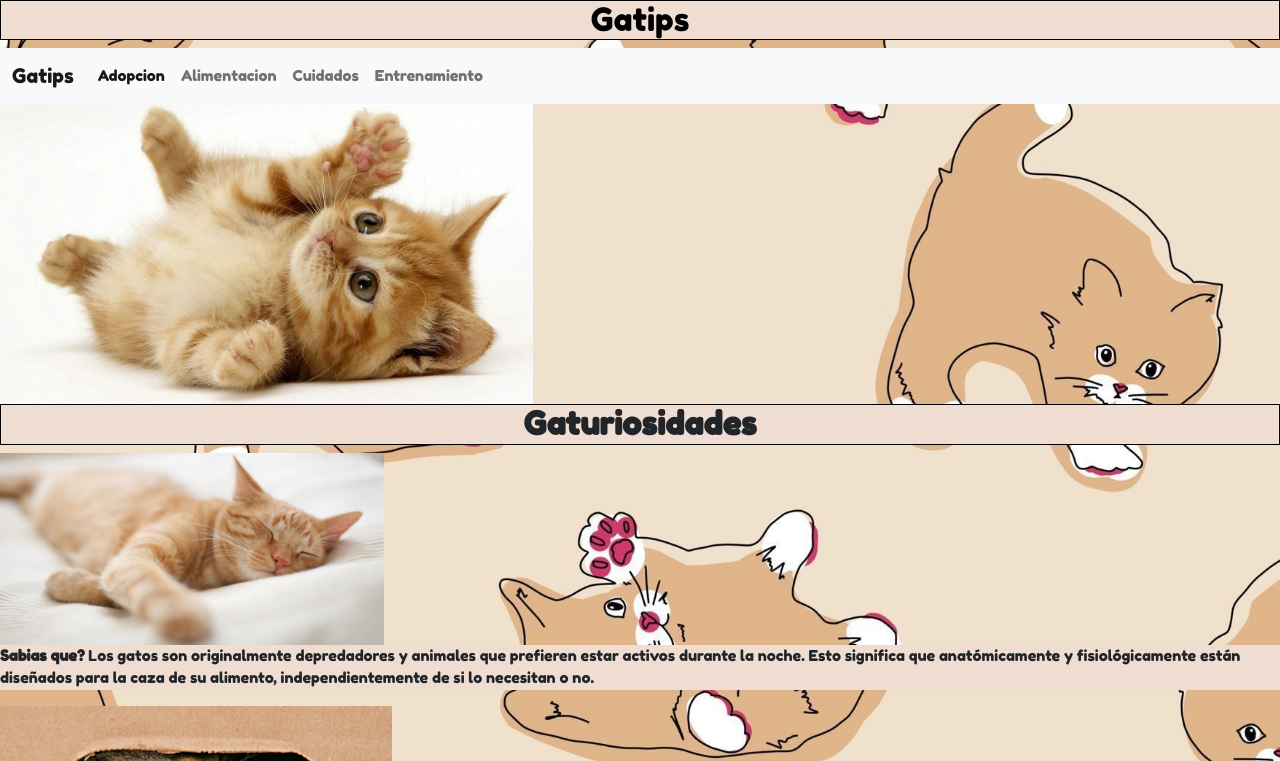
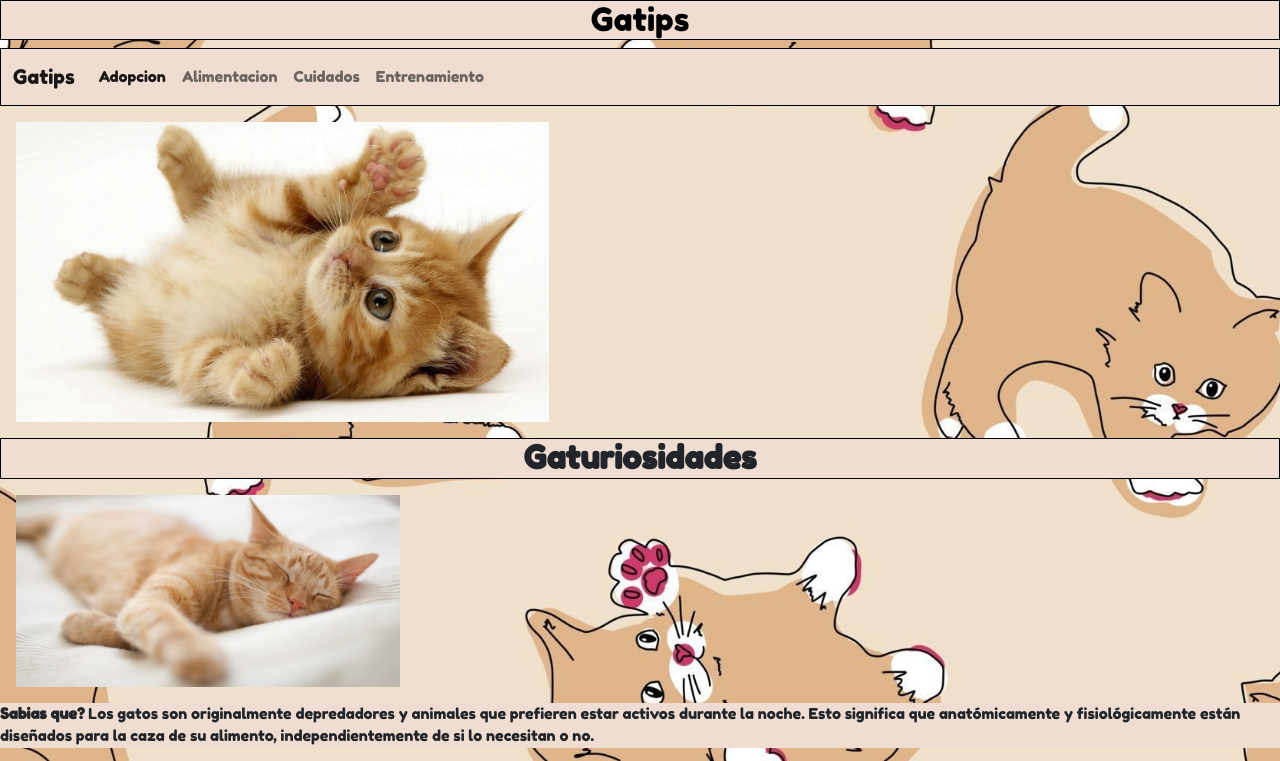
Before and after one commit to CamiloFasciolo/Desafios-Coder, a plain HTML site: page Index.html in a window 1280 px wide. Shown: the top 761 px of the page. Drawn offline with nearby package versions, Linux system fonts and the light colour scheme.

Commit message:
Modifique navbar e Images

```diff
--- a/Index.html
+++ b/Index.html
@@ -28,7 +28,7 @@
     <!-- ------------------------------- Inicio Header -------------------------------- -->
     <header>
       <h1 class="Gatips">Gatips</h1>
-      <nav class="navbar navbar-expand-lg navbar-light bg-light">
+      <nav class="navbar navbar-expand-lg navbar-light bg-gatips navbar-text" >
           <div class="container-fluid">
             <a class="navbar-brand" href="#">Gatips</a>
             <button class="navbar-toggler" type="button" data-bs-toggle="collapse" data-bs-target="#navbarNav" aria-controls="navbarNav" aria-expanded="false" aria-label="Toggle navigation">
--- a/style.css
+++ b/style.css
@@ -36,11 +36,13 @@
 }
 
 .Image {
+    margin: 1rem;
     width: auto;
     height: 300px;
 }
 
 .Curiosidades {
+    margin: 1rem;
     width: auto;
     display: flex;
     justify-content: center;
@@ -317,3 +319,15 @@
     align-items: flex-end;
     justify-content: space-between;
 }
+
+/* ------------------------------ Bootstrap CSS ----------------------------- */
+
+.bg-gatips{
+    background-color: #efddd1;
+}
+
+.navbar-text{
+    color: black;
+    border: 1px black solid;
+    font-family: 'Fredoka One', cursive;
+}
```
